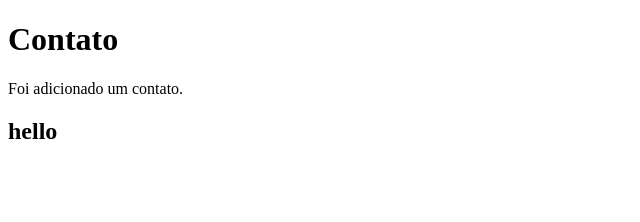
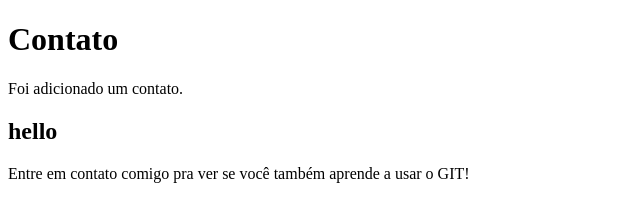
Before and after one commit to GIR0SAN/estudo-githiub, a plain HTML site: page contato.html in a window 1280 px wide. Shown: the whole page, without its empty margins (0-640 px from the left). Drawn offline with Linux system fonts and the light colour scheme.

Commit message:
Adicionando cparagrafo em Desenvolvimento

```diff
--- a/contato.html
+++ b/contato.html
@@ -9,5 +9,6 @@
     <h1>Contato</h1>
     <p>Foi adicionado um contato.</p>
     <h2>hello </h2>
+    <p>Entre em contato comigo pra ver se você também aprende a usar o GIT!</p>
 </body>
 </html>
```
